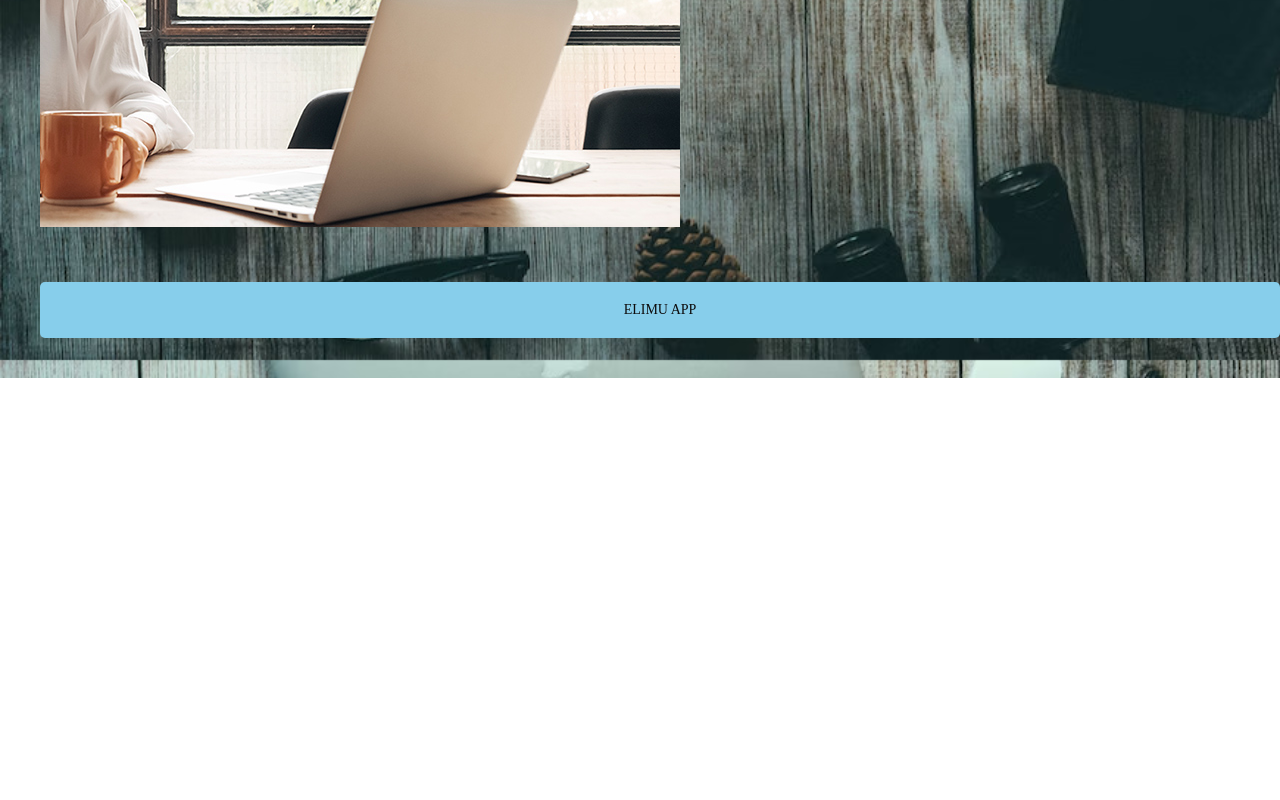
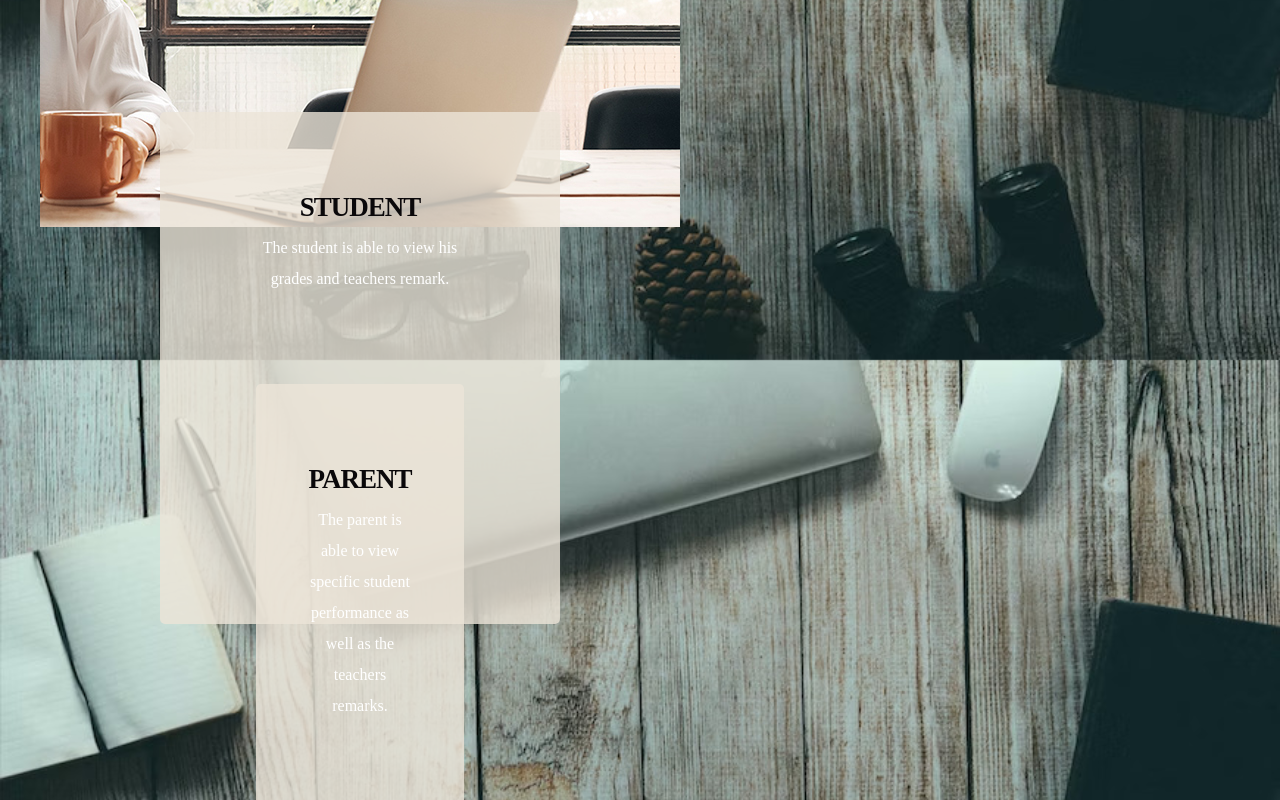
Before and after one commit to Vyvnn/Elimu, a React (Create React App) app in the folder frontend/: page / in a window 1280 px wide. Shown: the part 440-1240 px from the top of the page. Before the commit the page ends 818 px from the top, so only its background shows below. Built offline with nearby package versions, Linux system fonts and the light colour scheme.

Commit message:
to style homepage

```diff
--- a/frontend/src/App.js
+++ b/frontend/src/App.js
@@ -2,7 +2,7 @@
 import './App.css';
 import Nav from './components/Nav'
 import {BrowserRouter,Routes ,Route} from 'react-router-dom'
-import Footer from './components/Footer';
+// import Footer from './components/Footer';
 import Home from './components/home';
 import Profile from './components/profile';
 import Studentsignin from './components/student/studentsignin';
@@ -68,7 +68,7 @@ function App() {
       </BrowserRouter>
 
 
-      <Footer/>
+      {/* <Footer/> */}
     </div>
   );
 }
--- a/frontend/src/components/home.js
+++ b/frontend/src/components/home.js
@@ -29,9 +29,60 @@ const Home = () => {
       </div> */}
 
 
+
+      <section className="work-section section" id="section-2">
+        <div className="container">
+          <div className="row">
+            <div className="item col-md-4">
+              <div className="tm-work-item-inner">
+
+                <h3>Student</h3>
+                <p>The student is able to view his grades and teachers remark.</p>
+              </div>
+            </div>
+<div className='containerposition'>
+            <div className="container">
+            <div className="row">
+            <div className="item col-md-4">
+              <div className="tm-work-item-inner">
+
+                <h3>Parent</h3>
+                <p>The parent is able to view specific student performance as well as the teachers remarks.</p>
+              </div>
+              </div>
+              </div>
+            </div>
+            </div>
+
+
+            <div className="container">
+            <div className="row">
+            <div className="item col-md-4">
+              <div className="tm-work-item-inner">
+
+                <h3>Teacher</h3>
+                <p>The teacher is able to give student grade and remarks per subject taken.</p>
+              </div>
+            </div>
+            </div>
+            </div>
+          </div>
+          <div className="title">
+            <h2>Our Work</h2>
+            </div>
+        </div>
+      </section>
     </div>
+  );
+};
 
-  );
-}
+
+
+
+
+
+
+
+
 
 export default Home;
--- a/frontend/src/index.css
+++ b/frontend/src/index.css
@@ -31,6 +31,7 @@
   background-image: url(/public/images/homepic3.jpg);
   background-repeat: no-repeat;
   background-attachment: fixed;
+  background-attachment: s;
   background-position: right top;
  margin-top: 0.2%;
   height: 80vh;
@@ -205,3 +206,93 @@ div {
   box-sizing: border-box;
   background-color: aqua;
 }
+.work-section {
+  padding-top: 90px!important;
+  padding-bottom: 90px!important;
+  min-height: 850px;
+  background-color: transparent;
+}
+
+.work-section .container { max-width: 1242px; }
+
+.tm-work-item-inner {
+  max-width: 360px;
+  margin-left: auto;
+  margin-right: auto;
+  margin-bottom: 30px;
+}
+
+@media (max-width: 767px) {
+  .work-section .item {
+    text-align: center;
+    margin-bottom: 30px;
+  }
+}
+
+.work-section .item.one { margin-top: 80px; }
+
+@media (max-width: 767px) {
+  .work-section .item.one { margin-top: 0;}
+}
+
+.work-section .item.two { margin-top: 161px; }
+
+@media (max-width: 767px) {
+  .work-section .item.two { margin-top: 0; }
+}
+
+.work-section .item .icn {
+  width: 119px;
+  height: 119px;
+  display: block;
+  border: 1px solid #fff;
+  border-radius: 100%;
+  color: #fff;
+  font-size: 32px;
+  display: -webkit-box;
+  display: -ms-flexbox;
+  display: flex;
+  -webkit-box-pack: center;
+      -ms-flex-pack: center;
+          justify-content: center;
+  -webkit-box-align: center;
+      -ms-flex-align: center;
+          align-items: center;
+  text-transform: uppercase;
+  margin-bottom: 30px;
+}
+
+@media (max-width: 767px) {
+  .work-section .item .icn { margin: 0 auto 20px; }
+}
+
+.work-section .item h3 {
+  color: #0a080a;
+  text-transform: uppercase;
+  font-size: 27px;
+  letter-spacing: -1px;
+  margin-bottom: 9px;
+}
+
+.work-section .item p {
+  color: #fff;
+  line-height: 31px;
+  margin-bottom: 0;
+}
+
+.work-section .title {
+  margin-top: 5px;
+  margin-left: 1px;
+  border-bottom: 1px solid #fff;
+}
+
+.work-section .title h2 {
+  color: #fff;
+  font-size: 32px;
+  margin-bottom: 12px;
+}
+.containerposition{
+  display: flex;
+  justify-content: horizontal;
+  align-items: horizontal,
+}
```
